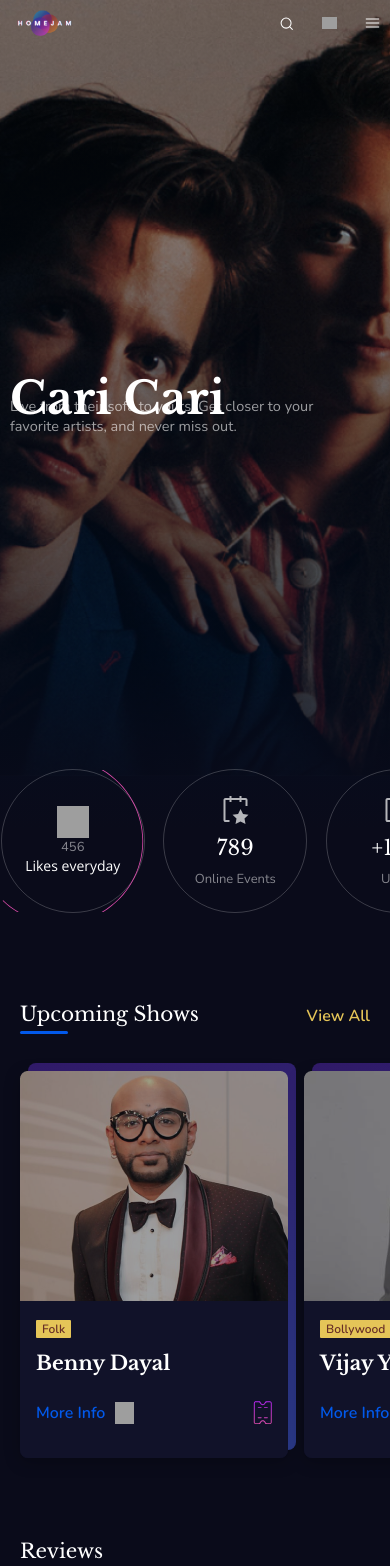
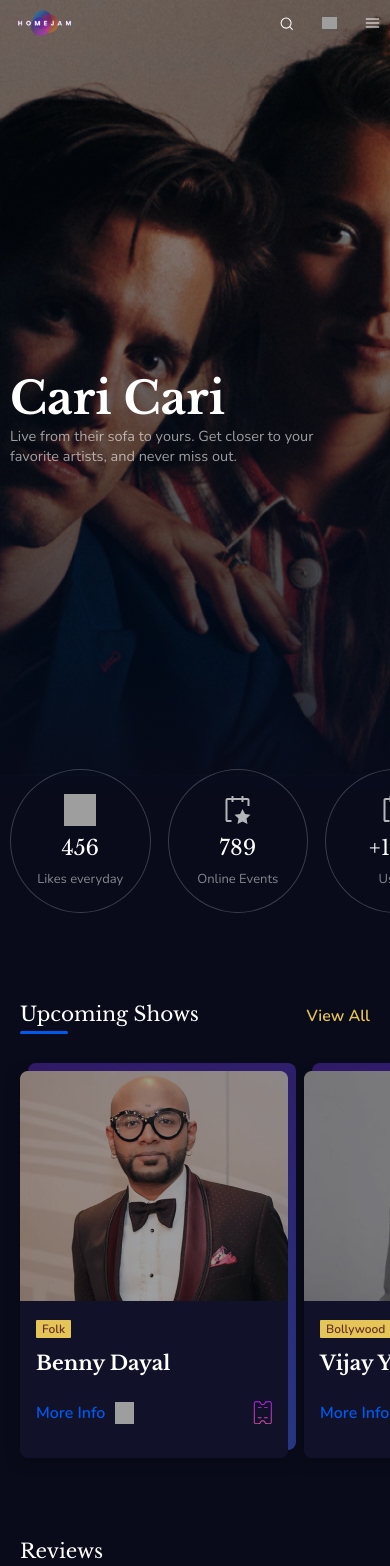
Before and after one commit to sidagwl5/Homejam, a React (Create React App) app: page / in a window 390 px wide. Shown: the top 1566 px of the page. Built offline with nearby package versions, Linux system fonts and the light colour scheme; grey boxes are pictures that could not be loaded; the HTML template or start-up script is replaced by a standard one; a web font is replaced by a local one.

Commit message:
design changes

```diff
--- a/src/index.css
+++ b/src/index.css
@@ -13,6 +13,9 @@ body {
 
 *{
   box-sizing: border-box;
+}
+
+p{
   margin: 0px;
   padding: 0px;
 }
--- a/src/screens/homePage/components/reviews/card.js
+++ b/src/screens/homePage/components/reviews/card.js
@@ -11,6 +11,10 @@ const useStyles = makeStyles((theme) => ({
     padding: "10px",
     minWidth: "1140px",
     boxSizing: "border-box",
+    [theme.breakpoints.down("xs")]: {
+      justifyContent: 'flex-start',
+      minWidth: "1000px"
+    },
   },
   card: {
     position: "relative",
--- a/src/screens/homePage/components/wallpaperSection/circularCard.js
+++ b/src/screens/homePage/components/wallpaperSection/circularCard.js
@@ -9,7 +9,7 @@ const useStyles = makeStyles((theme) => ({
     justifyContent: "space-around",
     minWidth: "900px",
     [theme.breakpoints.down("xs")]: {
-      padding: "10px 0px",
+      padding: "10px",
       minWidth: "650px",
     },
   },
@@ -61,9 +61,9 @@ const CircularCard = () => {
     <div className={classes.root}>
       {wallpaperSectionCardData.map((card) => (
           <div className={classes.card}>
-            {card.progress && <img style={{
+            {/* {card.progress && <img style={{
               position: 'absolute', width: '100%', height: '100%', backgroundSize: 'contain'
-            }} src={card.progress} />}
+            }} src={card.progress} />} */}
             <img style={{ width: "32px", height: "32px" }} src={card.url} />
             <p>{card.count}</p>
             <p>{card.label}</p>
```
